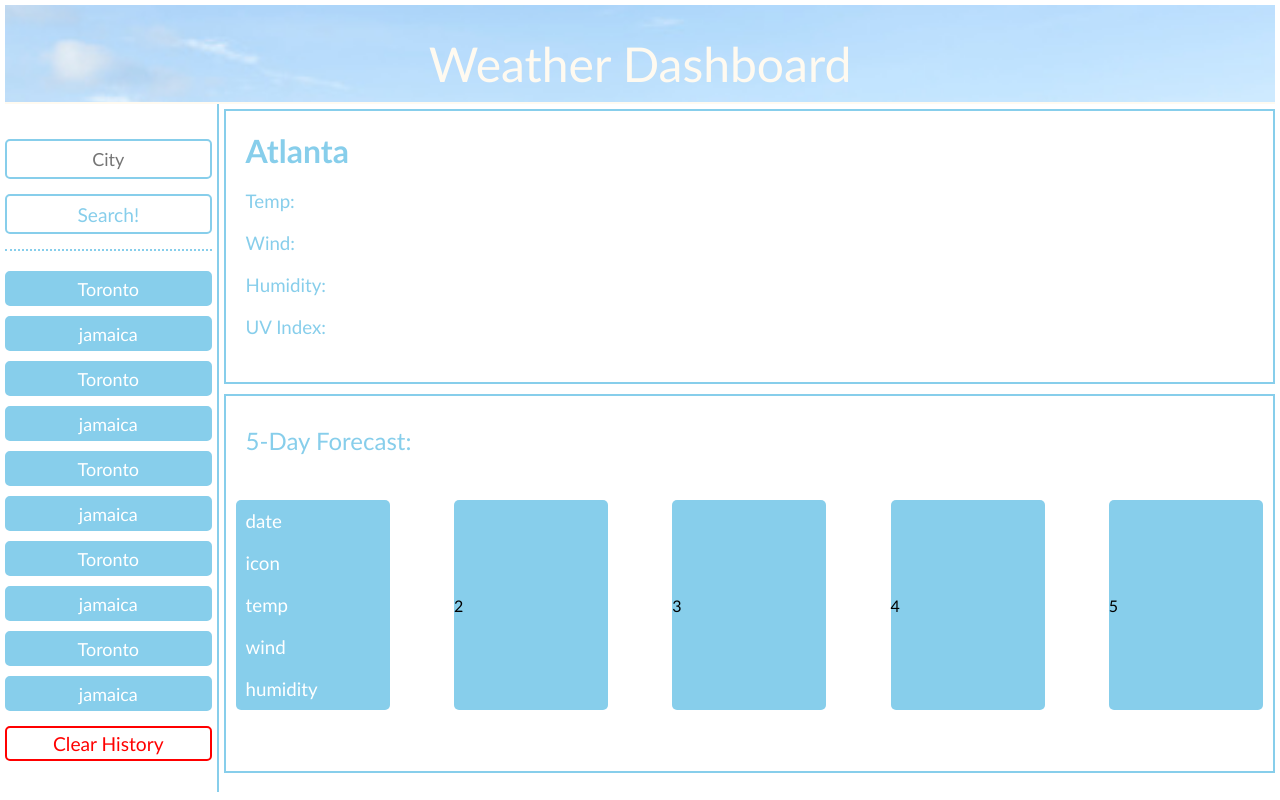
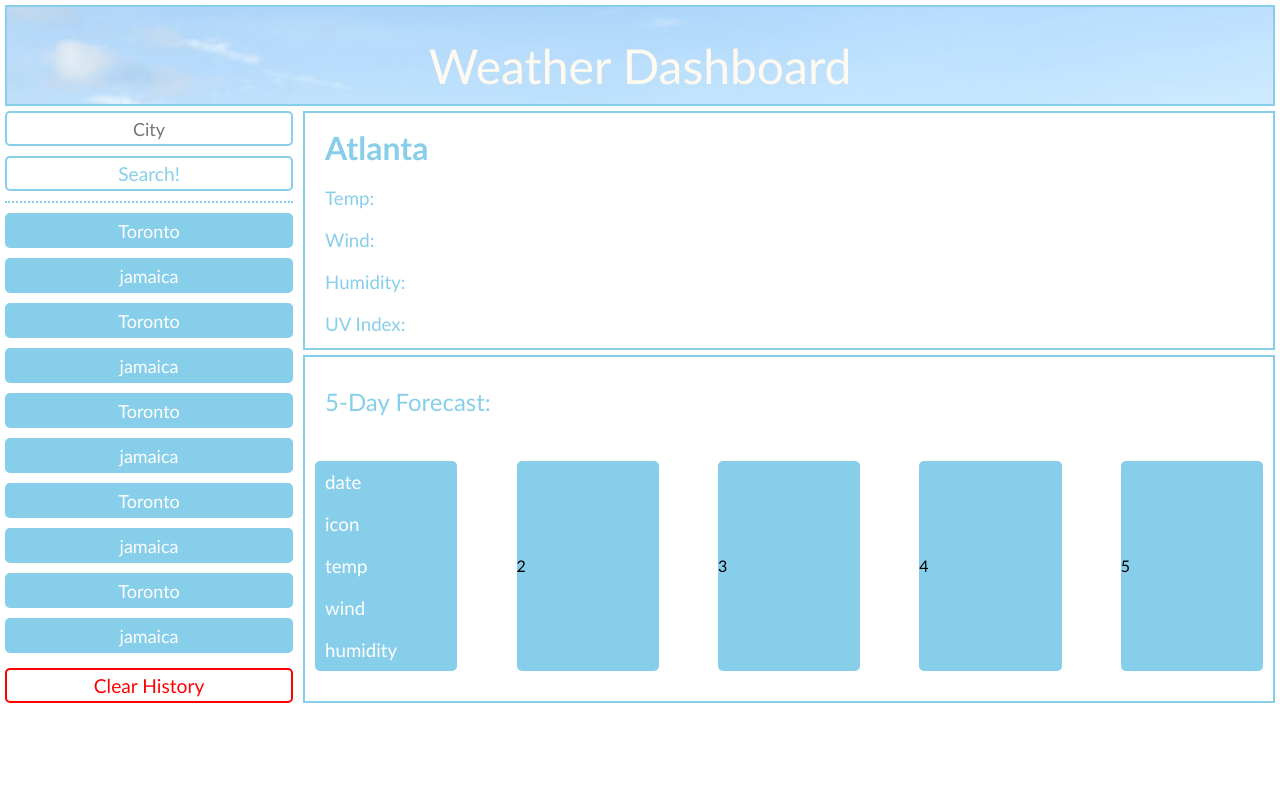
Before and after one commit to neetsabharwal/Week_6_Weather_App_Gurneet, a plain HTML site: page index.html in a window 1280 px wide. Drawn offline with Linux system fonts and the light colour scheme.

Commit message:
ui fixes

```diff
--- a/Assets/css/styles.css
+++ b/Assets/css/styles.css
@@ -13,10 +13,10 @@ body{
 
 header{
     width: 100%;
-    top: 0;
     background-image: url("../images/sky.jpeg");
     background-position:bottom;
     background-size: cover;
+    border: 2px solid skyblue;
 }
 
 h1{
@@ -26,17 +26,15 @@ h1{
     font-family: 'Gill Sans', 'Gill Sans MT', Calibri, 'Trebuchet MS', sans-serif;
     font-size: 48px;
     font-weight: normal;
-    border-bottom: 2px solid floralwhite;
 }
 
 .page{
     display: flex;
     flex-direction: row;
-    height: 86vh;
 }
 
 .searchSection{
-    width: 20%;
+    width: 30%;
     height: 100%;
 }
 
@@ -46,13 +44,12 @@ h1{
 }
 
 .input{
-    height: 40px;
+    height: 35px;
     border: 2px solid skyblue;
     outline: none;
     border-radius: 5px;
     width: 100%;
-    margin-top: 35px;
-    overflow: none;
+    margin-top: 5px;
     font-size: large;
     text-align: center;
 }
@@ -61,11 +58,11 @@ h1{
 .btn{
     text-decoration: none;
     text-align: center;
-    margin-top: 15px;
+    margin-top: 10px;
     background-color: white;
     color: skyblue;
     width: 100%;
-    height: 40px;
+    height: 35px;
     border: 2px solid  skyblue;
     border-radius: 5px;
     font-size: larger;
@@ -91,8 +88,8 @@ h1{
 ul{
     display: flex;
     flex-direction: column;
-    margin-top: 15px;
-    padding-top: 15px;
+    margin-top: 10px;
+    padding-top: 5px;
     margin-right: 5px;
     text-align: center;
     border-top: 2px dotted skyblue;
@@ -121,15 +118,14 @@ li:hover{
     display: flex;
     flex-direction: column;
     width: 100%;
-    border-left: 2px solid skyblue;
 }
 
 .details{
     display: flex;
     flex-direction: column;
     border: 2px solid skyblue;
-    margin: 5px 0px 5px 5px;
-    padding: 10px 0px 10px 10px;
+    margin: 5px 0px 0px 5px;
+    padding: 5px 0px 10px 10px;
     height: 40%;
 }
 
@@ -150,9 +146,9 @@ h3{
     display: flex;
     flex-direction: column;
     border: 2px solid skyblue;
-    margin: 5px 0px 5px 5px;
+    margin: 5px 0px 0px 5px;
     padding: 10px 10px 10px 10px;
-    height: 55%;
+    height: 60%;
 }
 
 .forecast h2{
```
